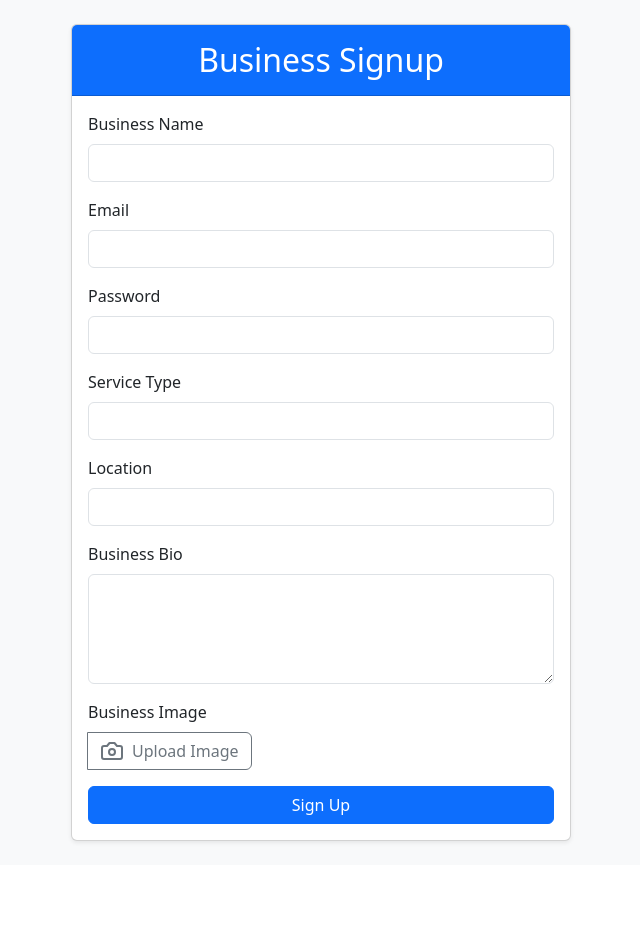
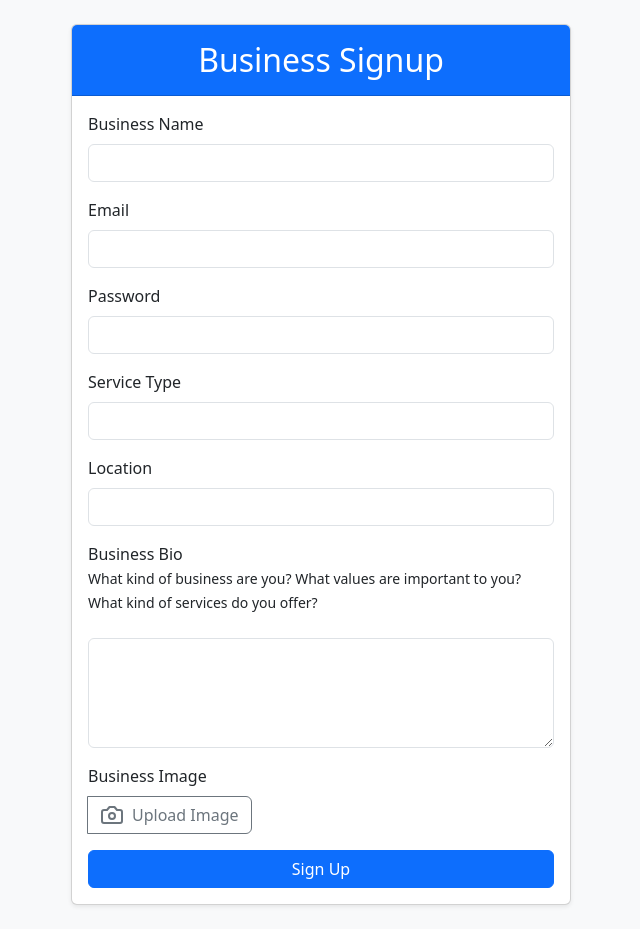
Before and after one commit to GConscious/Lynk, a React (Create React App) app: page /signup in a window 1280 px wide. Shown: the whole page, without its empty margins (319-959 px from the left). Before the commit the page ends 865 px from the top, so only its background shows below. Built offline with nearby package versions, Linux system fonts and the light colour scheme.

Commit message:
add info to business bio on business signup page

```diff
--- a/src/components/BusinessSignup.jsx
+++ b/src/components/BusinessSignup.jsx
@@ -153,6 +153,12 @@ const BusinessSignup = () => {
             <div className="mb-3">
               <label htmlFor="personalStatement" className="form-label">
                 Business Bio
+                <p>
+                  <small>
+                    What kind of business are you? What values are important to
+                    you? What kind of services do you offer?
+                  </small>
+                </p>
               </label>
               <textarea
                 className="form-control"
```
Also changed, not shown: src/components/BusinessLogin.jsx (renamed from src/components/Login.jsx).
